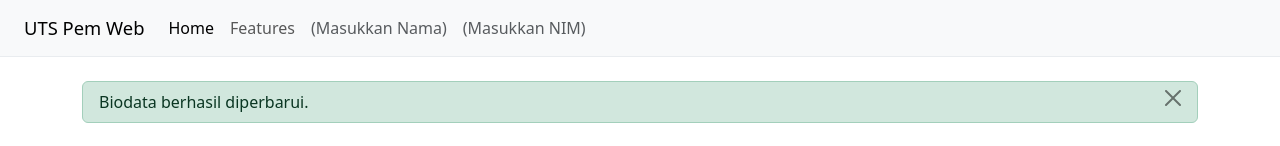
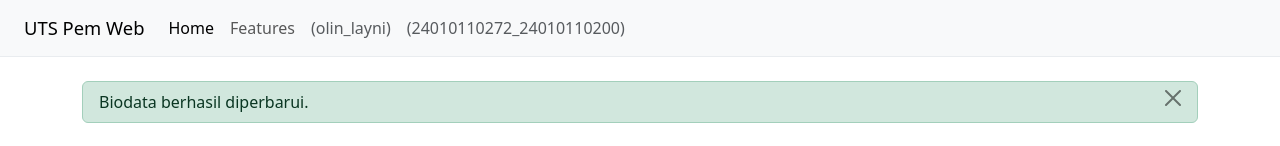
Before and after one commit to olinfbrya-creator/utswebservice, a plain HTML site: page index.html in a window 1280 px wide. Shown: the top 146 px of the page. Drawn offline with nearby package versions, Linux system fonts and the light colour scheme; files whose address does not match are found by name.

Commit message:
Add files via upload

```diff
--- a/index.html
+++ b/index.html
@@ -125,11 +125,11 @@
           </li>
           <li class="nav-item">
             <!-- GANTI DENGAN NAMA KAMU -->
-            <span class="nav-link text-muted">(Masukkan Nama)</span>
+            <span class="nav-link text-muted">(olin_layni)</span>
           </li>
           <li class="nav-item">
             <!-- GANTI DENGAN NIM KAMU -->
-            <span class="nav-link text-muted disabled">(Masukkan NIM)</span>
+            <span class="nav-link text-muted disabled">(24010110272_24010110200)</span>
           </li>
         </ul>
       </div>
```
